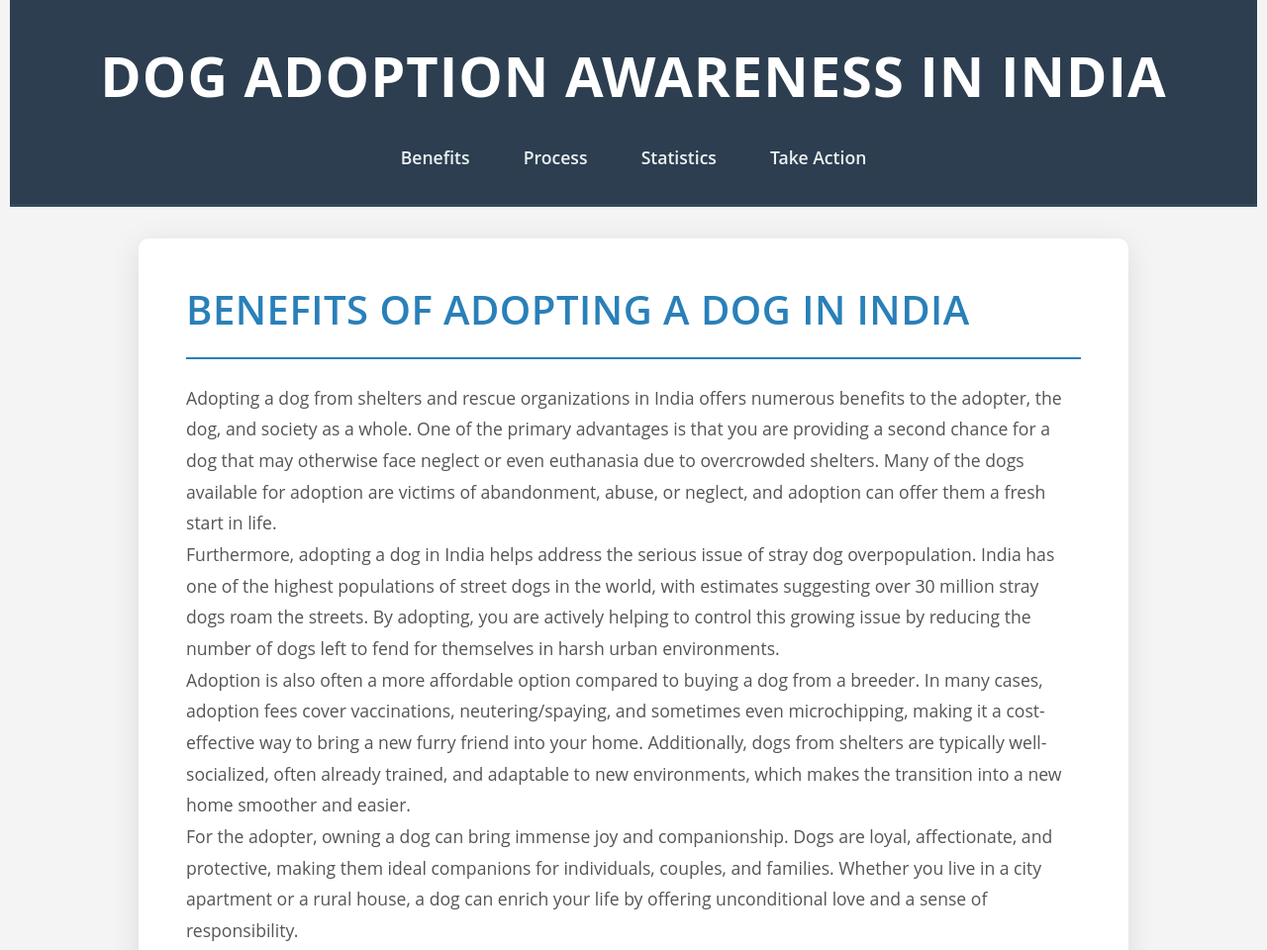
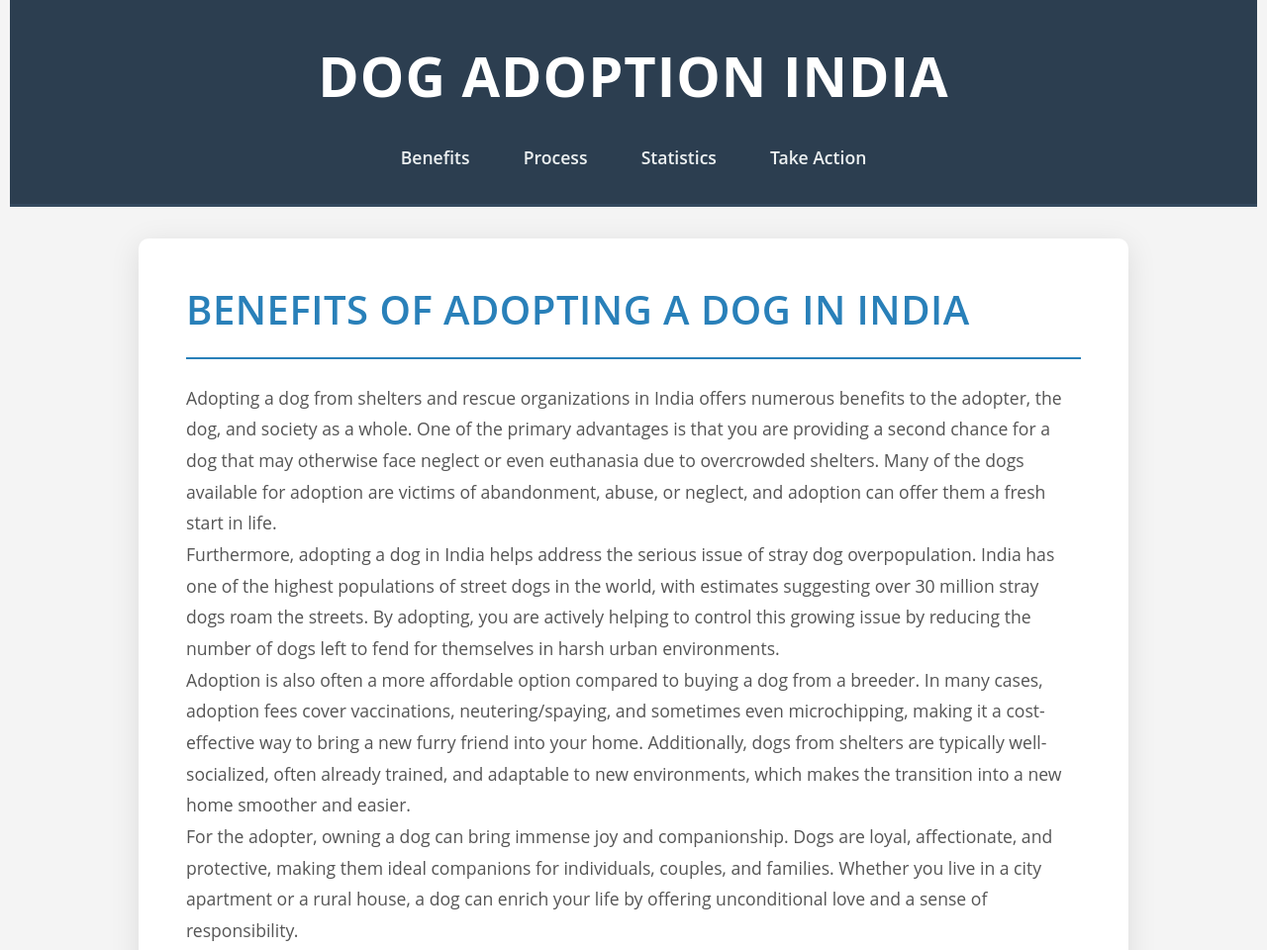
Before and after one commit to dogadoptionawareness/dogsindistress, a plain HTML site: page index.html in a window 1280 px wide. Shown: the top 960 px of the page at 99% size. Drawn offline with Linux system fonts and the light colour scheme.

Commit message:
Add files via upload

```diff
--- a/index.html
+++ b/index.html
@@ -8,7 +8,7 @@
 </head>
 <body>
     <header>
-        <h1>Dog Adoption Awareness in India</h1>
+        <h1>Dog Adoption India</h1>
         <nav>
             <a href="#benefits">Benefits</a>
             <a href="#process">Process</a>
```
